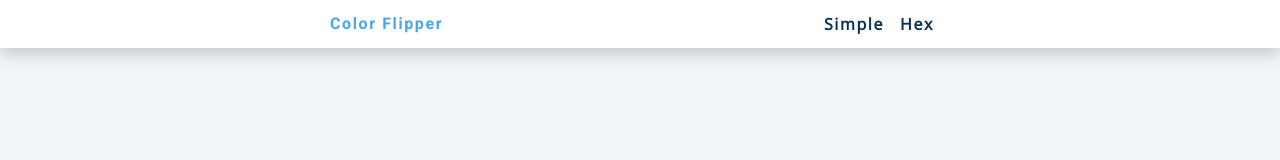
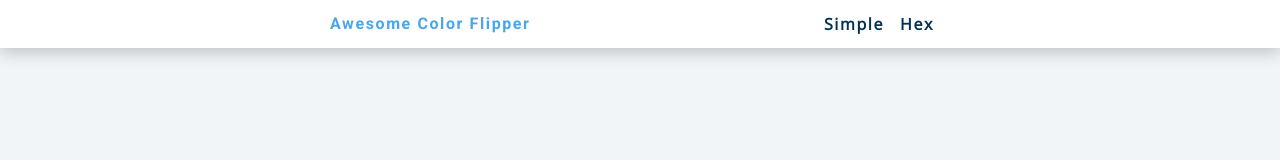
Before and after one commit to Salmoonsamuel/Color-Flipper, a plain HTML site: page index.html in a window 1280 px wide. Shown: the top 160 px of the page. Drawn offline with nearby package versions, Linux system fonts and the light colour scheme.

Commit message:
Changed the heading

```diff
--- a/index.html
+++ b/index.html
@@ -11,7 +11,7 @@
   <body>
     <nav>
       <div class="nav-center">
-         <h4>Color flipper</h4>
+         <h4>Awesome Color flipper</h4>
          <ul class="nav-links">
            <li>
              <a href="index.html">Simple</a>
```
